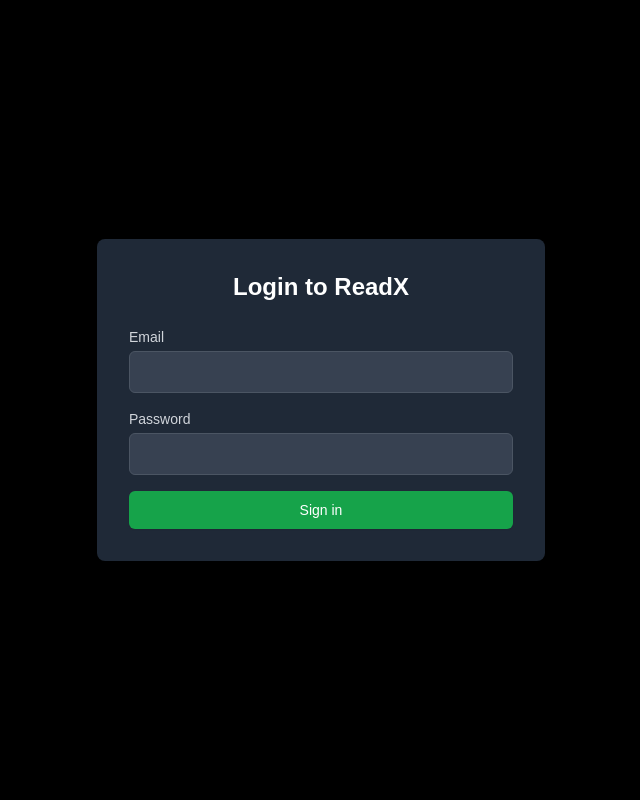
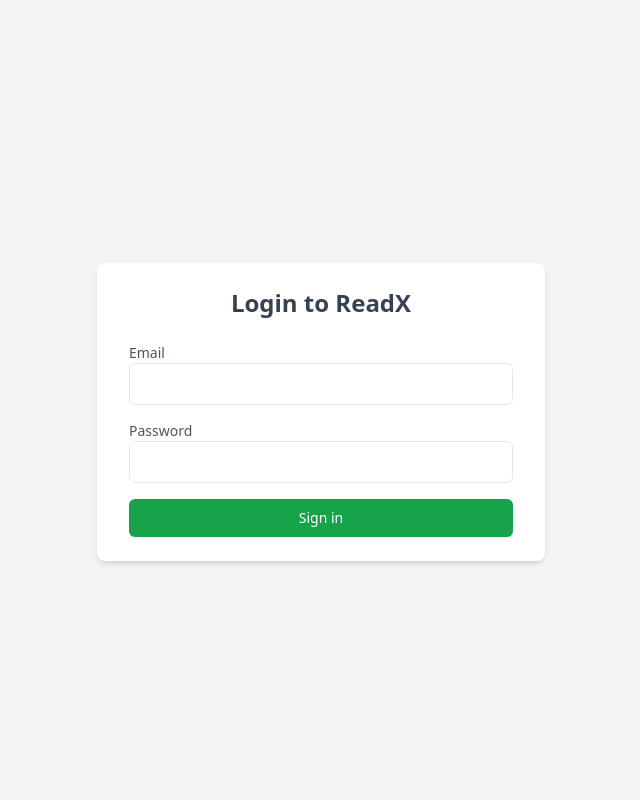
Before and after one commit to MalcolmorianVII/ReadX, a Flask app: page /login in a window 1280 px wide. Shown: the whole page, without its empty margins (319-959 px from the left). Run offline with Flask 3, Linux system fonts and the light colour scheme; parts of the project's set-up code (start-up, migrations or seed data) failed here and were passed over; some libraries are stand-ins or nearby versions.

Commit message:
refactored the register & login web pages i.e css styling of web forms & flash messages

```diff
--- a/seqsure/app/templates/login.html
+++ b/seqsure/app/templates/login.html
@@ -1,22 +1,26 @@
 {% extends "register.html" %}
 
 {% block body %}
-<div class="bg-gray-800 p-8 rounded-lg shadow-lg w-full max-w-md">
-  <h2 class="text-2xl font-bold text-center mb-6">Login to ReadX</h2>
+<div class="bg-white shadow-md rounded-lg px-8 py-6">
+  <h2 class="text-2xl font-bold text-gray-700 text-center mb-6">Login to ReadX</h2>
   <form method="POST" class="space-y-4">
     {% block form %}
     {{ form.hidden_tag() }} <!-- Implements CSRF protection -->
 
     <!-- Email Field -->
     <div>
-      {{ form.email.label(for_='email', class_='block text-sm font-medium text-gray-300') }}
-      {{ form.email(id="email", class="mt-1 block w-full px-3 py-2 bg-gray-700 border border-gray-600 rounded-md text-gray-300 focus:outline-none focus:ring focus:ring-green-500") }}
+      <label for="email" class="block text-sm font-medium text-gray-600">
+        {{ form.email.label.text }}
+    </label>
+    {{ form.email(id="email", class="block w-full px-4 py-2 border rounded-md focus:ring-2 focus:ring-blue-500 focus:outline-none text-gray-700") }}
     </div>
 
     <!-- Password Field -->
     <div>
-      {{ form.password.label(for_='password', class_='block text-sm font-medium text-gray-300') }}
-      {{ form.password(id="password", class="mt-1 block w-full px-3 py-2 bg-gray-700 border border-gray-600 rounded-md text-gray-300 focus:outline-none focus:ring focus:ring-green-500") }}
+      <label for="password" class="block text-sm font-medium text-gray-600">
+        {{ form.password.label.text }}
+      </label>
+      {{ form.password(id="password", class="block w-full px-4 py-2 border rounded-md focus:ring-2 focus:ring-blue-500 focus:outline-none text-gray-700") }}
     </div>
 
     <!-- Submit Button -->
--- a/seqsure/app/templates/register.html
+++ b/seqsure/app/templates/register.html
@@ -2,75 +2,78 @@
 <html lang="en">
 <head>
     {% block head %}
-    <meta charset="utf-8" />
-    <meta name="viewport" content="width=device-width, initial-scale=1.0" />
-    <title>Login</title>
+    <meta charset="UTF-8">
+    <meta name="viewport" content="width=device-width, initial-scale=1.0">
+    <title>Register</title>
     <script src="https://cdn.tailwindcss.com"></script>
-    <link rel="stylesheet" href="https://cdnjs.cloudflare.com/ajax/libs/font-awesome/5.15.3/css/all.min.css" />
-    <style>
-        body {
-            font-family: Arial, sans-serif;
-        }
-    </style>
     {% endblock %}
 </head>
-
-<body class="bg-black text-white flex items-center justify-center min-h-screen">
-    {% block body %}
-    <div class="bg-gray-800 p-8 rounded-lg shadow-lg w-full max-w-md">
-        <h2 class="text-2xl font-bold text-center mb-6">Register on ReadX</h2>
-
+<body class="bg-gray-100 flex items-center justify-center min-h-screen">
+    <div class="w-full max-w-md mx-auto">
         <!-- Flash Messages -->
-        {% for message, category in get_flashed_messages(with_categories=True) %}
-        <div class="p-4 mb-4 text-sm
-            {{ 'text-green-700 bg-green-100' if category == 'success' else 'text-red-700 bg-red-100' }}
-            rounded-lg">
-            {{ message }}
+        {% block warning %}
+        <div class="mb-6">
+            {% for message in get_flashed_messages() %}
+            <div class="flex items-center justify-between bg-yellow-100 border-l-4 border-yellow-500 text-yellow-700 px-4 py-3 rounded-md mb-4">
+                <span>{{ message }}</span>
+                <button type="button" class="text-yellow-700 hover:text-yellow-900 font-bold" onclick="this.parentElement.style.display='none';">
+                    &times;
+                </button>
             </div>
             {% endfor %}
+        </div>
+        {% endblock %}
 
-        <!-- Login Form -->
+        <!-- Form Section -->
+        {% block body %}
+        <div class="bg-white shadow-md rounded-lg px-8 py-6">
+            <h2 class="text-2xl font-bold text-gray-700 text-center mb-6">Register on ReadX</h2>
             <form method="POST" class="space-y-4">
                 {% block form %}
                 {{ form.hidden_tag() }} <!-- CSRF protection -->
 
+                <div class="space-y-2">
                     <!-- Job Title -->
-            <div>
-                {{ form.job_title.label(for_='job_title', class_='block text-sm font-medium text-gray-300') }}
-                {{ form.job_title(id="job_title", class="mt-1 block w-full px-3 py-2 bg-gray-700 border border-gray-600 rounded-md text-gray-300 focus:outline-none focus:ring focus:ring-green-500") }}
-            </div>
+                    <label for="job_title" class="block text-sm font-medium text-gray-600">
+                        {{ form.job_title.label.text }}
+                    </label>
+                    {{ form.job_title(id="job_title", class="block w-full px-4 py-2 border rounded-md focus:ring-2 focus:ring-blue-500 focus:outline-none text-gray-700") }}
 
                     <!-- Email -->
-            <div>
-                {{ form.email.label(for_='email', class_='block text-sm font-medium text-gray-300') }}
-                {{ form.email(id="email", class="mt-1 block w-full px-3 py-2 bg-gray-700 border border-gray-600 rounded-md text-gray-300 focus:outline-none focus:ring focus:ring-green-500") }}
-            </div>
+                    <label for="email" class="block text-sm font-medium text-gray-600">
+                        {{ form.email.label.text }}
+                    </label>
+                    {{ form.email(id="email", class="block w-full px-4 py-2 border rounded-md focus:ring-2 focus:ring-blue-500 focus:outline-none text-gray-700") }}
 
                     <!-- Confirm Email -->
-            <div>
-                {{ form.confirm_email.label(for_='confirm_email', class_='block text-sm font-medium text-gray-300') }}
-                {{ form.confirm_email(id="confirm_email", class="mt-1 block w-full px-3 py-2 bg-gray-700 border border-gray-600 rounded-md text-gray-300 focus:outline-none focus:ring focus:ring-green-500") }}
-            </div>
+                    <label for="confirm_email" class="block text-sm font-medium text-gray-600">
+                        {{ form.confirm_email.label.text }}
+                    </label>
+                    {{ form.confirm_email(id="confirm_email", class="block w-full px-4 py-2 border rounded-md focus:ring-2 focus:ring-blue-500 focus:outline-none text-gray-700") }}
 
                     <!-- Password -->
-            <div>
-                {{ form.password.label(for_='password', class_='block text-sm font-medium text-gray-300') }}
-                {{ form.password(id="password", class="mt-1 block w-full px-3 py-2 bg-gray-700 border border-gray-600 rounded-md text-gray-300 focus:outline-none focus:ring focus:ring-green-500") }}
+                    <label for="password" class="block text-sm font-medium text-gray-600">
+                        {{ form.password.label.text }}
+                    </label>
+                    {{ form.password(id="password", class="block w-full px-4 py-2 border rounded-md focus:ring-2 focus:ring-blue-500 focus:outline-none text-gray-700") }}
                 </div>
 
                 <!-- Remember Me -->
                 <div class="flex items-center">
-                {{ form.remember_me(id="remember_me", class="h-4 w-4 text-green-500 focus:ring-green-400 border-gray-600 rounded") }}
-                {{ form.remember_me.label(for_='remember_me', class_='ml-2 text-sm text-gray-300') }}
+                    {{ form.remember_me(id="remember_me", class="h-4 w-4 text-blue-500 focus:ring-blue-400 border-gray-300 rounded") }}
+                    <label for="remember_me" class="ml-2 text-sm text-gray-600">
+                        {{ form.remember_me.label.text }}
+                    </label>
                 </div>
 
                 <!-- Submit Button -->
-            <div>
-                {{ form.submit(class="w-full flex justify-center py-2 px-4 border border-transparent rounded-md shadow-sm text-sm font-medium text-white bg-green-600 hover:bg-green-500 focus:outline-none focus:ring-2 focus:ring-offset-2 focus:ring-green-500") }}
-            </div>
+                <button type="submit" class="w-full bg-blue-600 text-white py-2 px-4 rounded-md hover:bg-blue-500 focus:ring-2 focus:ring-blue-500 focus:outline-none">
+                    {{ form.submit.label.text }}
+                </button>
                 {% endblock %}
             </form>
         </div>
         {% endblock %}
+    </div>
 </body>
 </html>
```
Lines whose indentation alone changed are shown as unchanged.
